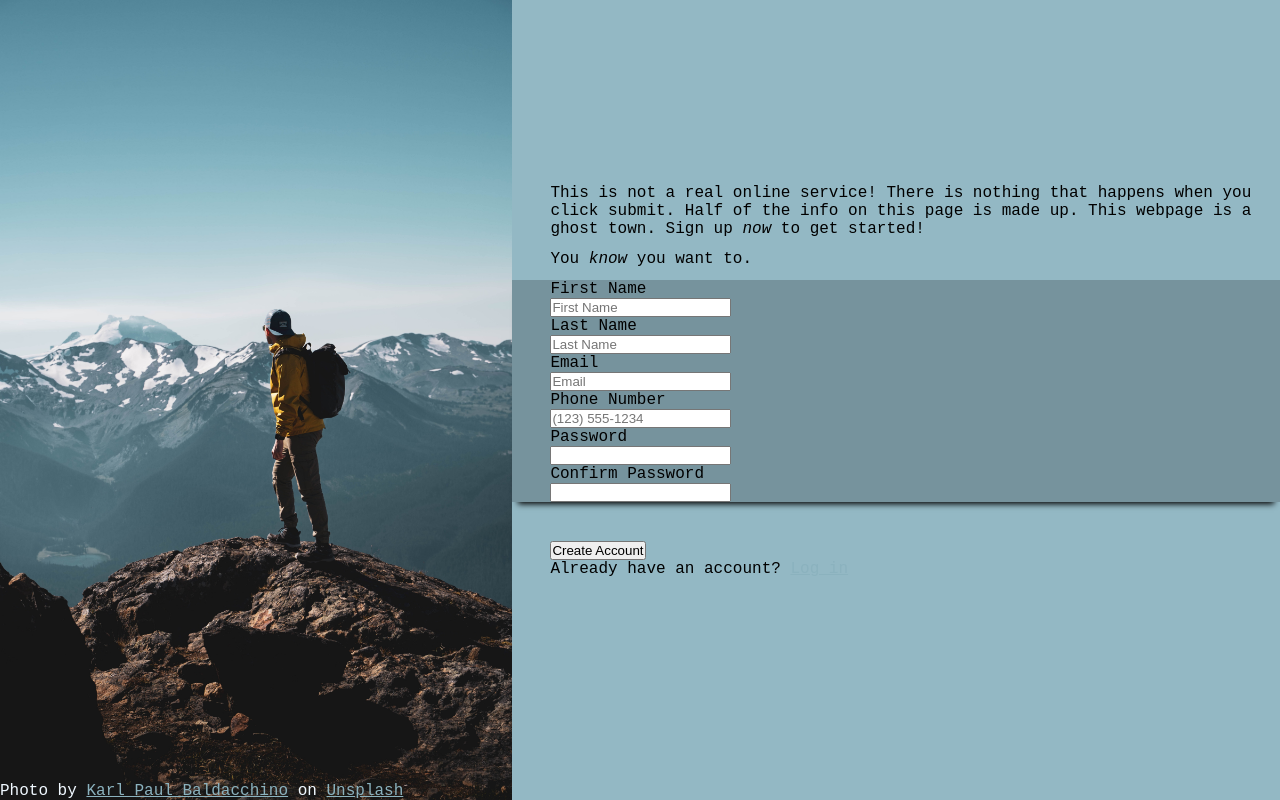
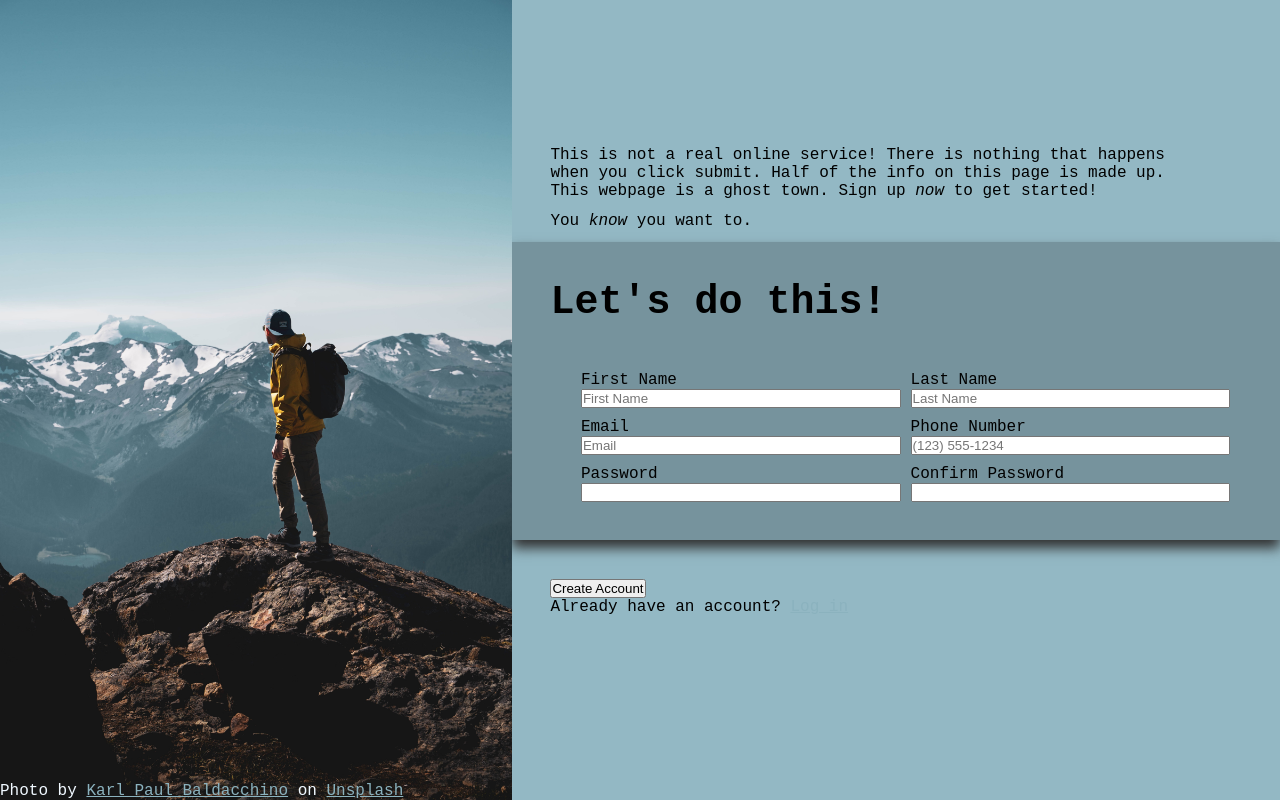
Before and after one commit to shnaboi/SignUp-Form, a plain HTML site: page index.html in a window 1280 px wide. Drawn offline with Linux system fonts and the light colour scheme.

Commit message:
Fix flexbox for form inputs

```diff
--- a/index.html
+++ b/index.html
@@ -23,8 +23,9 @@
                     Sign up <em>now</em> to get started!</p>
                     <p class="extra-text">You <em>know</em> you want to.</p>
             </div>
-            <div class="signup-div pad">
-                <form action="app.js">
+            <form action="#">
+                <div class="signup-div pad">
+                    <p class="form-title">Let's do this!</p>
                     <div class="input">
                         <label for="firstName">First Name</label>
                         <input type="text" name="firstName" id="firstName" placeholder="First Name">
--- a/style.css
+++ b/style.css
@@ -1,6 +1,7 @@
 *{
     margin: 0px;
     padding: 0px;
+    box-sizing: border-box;
 }
 
 .content {
@@ -13,6 +14,7 @@
 }
 
 .img {
+    z-index: 100;
     background-image: url(./images/signup-form.jpg);
     background-position: center;
     background-size:cover;
@@ -45,6 +47,7 @@ a {
 
 .text-div {
     /* border: 1px solid red; */
+    width: 90%;
 }
 
 .extra-text {
@@ -52,17 +55,31 @@ a {
 }
 
 .signup-div {
+    padding-top: 5%;
+    padding-bottom: 5%;
     /* border: 1px solid blue; */
     display: flex;
     flex-flow: row wrap;
+    gap: 10px;
     background-color: rgb(0, 0, 0, 0.2);
-    box-shadow: 0 8px 6px -6px black;
+    box-shadow: 0 8px 12px 0px rgb(49, 49, 49);
+    max-width: 100%;
+    min-width: 25%;
+    justify-content:center;
+    padding-right: 1.5vw;
+}
+
+.form-title {
+    font-weight: 700;
+    font-size: 2.5rem;
+    padding-bottom: 5%;
+    width: 100%;
 }
 
 .input {
     display: flex;
     flex-flow: column wrap;
-    /* width: 30%; */
+    width: 45%;
 }
 
 .submit-div {
```
